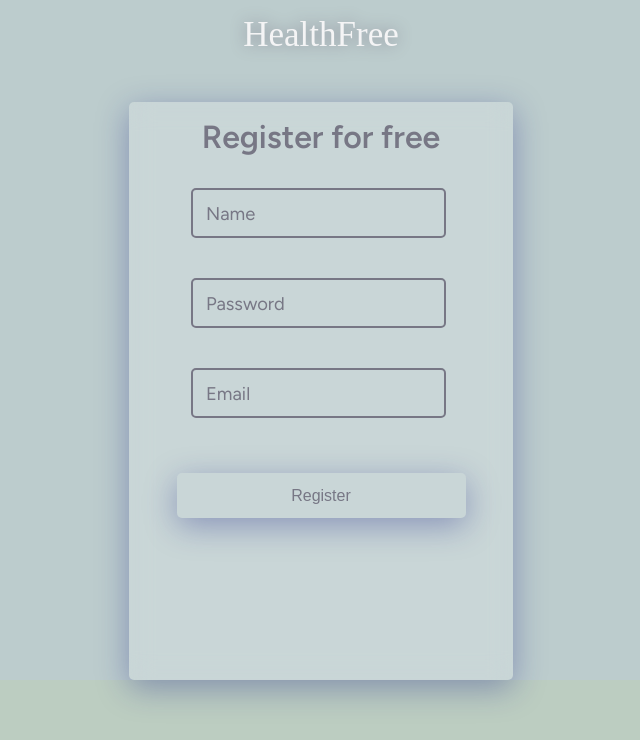
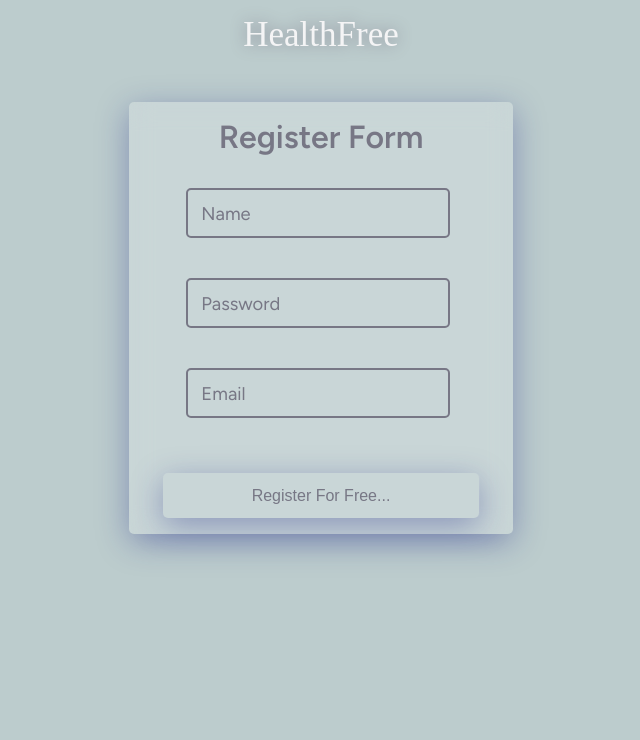
Before and after one commit to BurakFurkan/react-food-app, a React (Create React App) app: page / in a window 1280 px wide. Shown: the top 740 px of the page, without its empty margins (319-959 px from the left). Built offline with nearby package versions, Linux system fonts and the light colour scheme; no server answers; a web font is replaced by a local one.

Commit message:
login form responsice styleings

```diff
--- a/src/Pages/LoginPage.js
+++ b/src/Pages/LoginPage.js
@@ -32,7 +32,7 @@ const LoginPage = () => {
         <MainLogo>HealthFree</MainLogo>
       </LogoDiv>
       <PageWrapper>
-        <h1 style={{ color: "#777785" }}>Register for free</h1>
+        <h1 style={{ color: "#777785" }}>Register Form</h1>
         <form onSubmit={handleSubmit(onSubmit)}>
           <InputGroup inputcontrol={watchName}>
             <label>Name</label>
@@ -88,7 +88,7 @@ const LoginPage = () => {
             )}
           </InputGroup>
 
-          <SubmitInput type="submit" value="Register" />
+          <SubmitInput type="submit" value="Register For Free..." />
         </form>
       </PageWrapper>
     </Container>
@@ -97,8 +97,8 @@ const LoginPage = () => {
 
 const Container = styled(motion.div)`
   background: #bccccd;
-  width: 80vw;
-  height: 85vh;
+  width: 100vw;
+  height: 100vh;
   display: flex;
   flex-direction: column;
   justify-content: flex-start;
@@ -150,7 +150,7 @@ const MainLogo = styled.span`
 
 const PageWrapper = styled.div`
   width: 30vw;
-  height: 100vh;
+  height: auto;
   display: flex;
   flex-direction: column;
   justify-content: flex-start;
@@ -164,6 +164,8 @@ const PageWrapper = styled.div`
   -webkit-backdrop-filter: blur(12px);
 
   form {
+    width: 90%;
+    height: auto;
     display: flex;
     flex-direction: column;
     align-items: center;
@@ -182,7 +184,7 @@ const PageWrapper = styled.div`
 `;
 
 const InputGroup = styled.div`
-  width: 90%;
+  width: 85%;
   height: 50px;
   position: relative;
 
```
